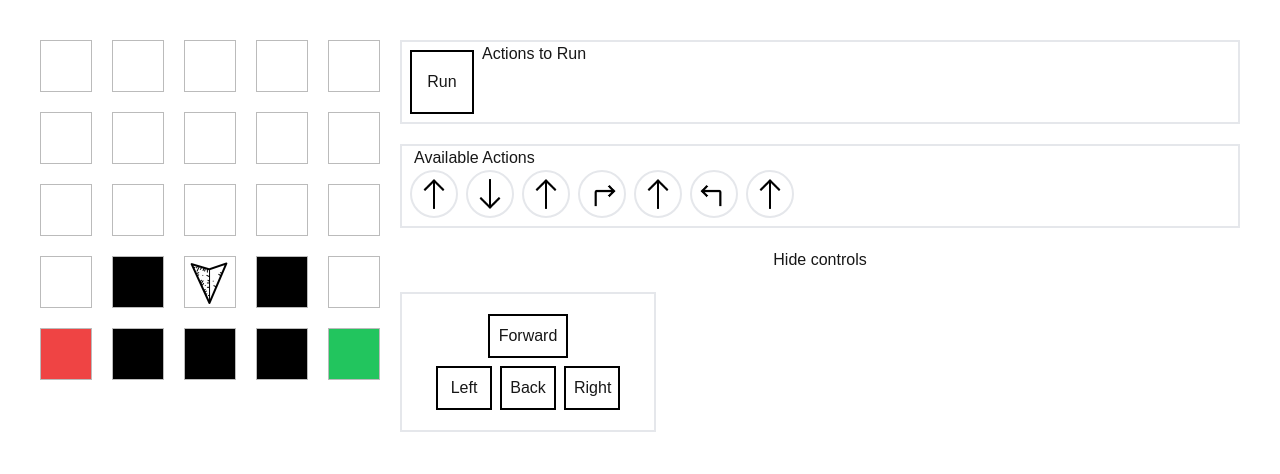
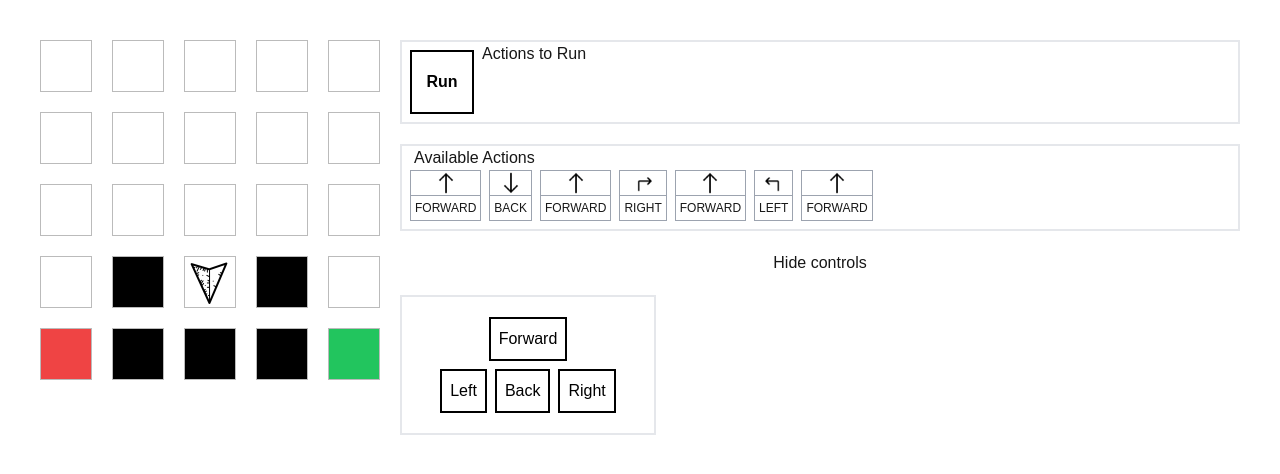
Before and after one commit to egorokunevich/pathfinder, a Next.js app: page / in a window 1280 px wide. Shown: the top 474 px of the page. Built offline with nearby package versions, Linux system fonts and the light colour scheme.

Commit message:
feat: style buttons, split some code into smaller components

```diff
--- a/src/components/Action/Action.tsx
+++ b/src/components/Action/Action.tsx
@@ -35,17 +35,19 @@ const getIcon = (action: TurnDirection | GoDirection) => {
   }
 
   return (
+    <div className="flex justify-center items-center w-full">
       <Image
         src={icon}
         alt={action + ' icon'}
         title={action}
-      width={36}
-      height={36}
+        width={24}
+        height={24}
         style={{
           // Rotate the 'Forward' icon if direction is 'Back'
           transform: `${action === GoDirection.Back ? 'rotate(180deg)' : ''}`,
         }}
       />
+    </div>
   );
 };
 
@@ -58,9 +60,12 @@ const Action = ({ action, id, toggleIsSelected }: ActionProps) => {
     <button
       key={id}
       onClick={handleClick}
-      className="p-1 rounded-full border-2 border-gray w-12 h-12"
+      className="border-1 border-gray-400  hover:border-gray-800 group hover:bg-amber-200 duration-100"
     >
       {getIcon(action)}
+      <div className="border-t-1 border-gray-400 group-hover:border-gray-800 w-full text-xs p-1 duration-100">
+        {action.toUpperCase()}
+      </div>
     </button>
   );
 };
--- /dev/null
+++ b/src/components/ActionsToRun/ActionsToRun.tsx
@@ -0,0 +1,43 @@
+import Action from '@/src/components/Action/Action';
+import Button from '@/src/components/Button';
+import { useActionStore } from '@/src/store';
+
+interface ActionsToRunProps {
+  onRun: () => void;
+}
+
+const ActionsToRun = ({ onRun }: ActionsToRunProps) => {
+  const { toggleSelectedActions, selectedActions } = useActionStore();
+
+  return (
+    <div className="flex gap-5 w-full p-2 relative min-h-20 items-center border-2 border-gray">
+      <span className="absolute left-20 top-0">Actions to Run</span>
+      {/* <button
+        onClick={onRun}
+        className="w-16 h-16 border-2 border-black p-2 bg-white font-semibold hover:bg-red-500 hover:text-white duration-100"
+      >
+        Run
+      </button> */}
+      <Button
+        onClick={onRun}
+        className="w-16 h-16 font-semibold hover:bg-red-500 hover:text-white"
+      >
+        Run
+      </Button>
+      <div className="flex gap-2 pt-4">
+        {selectedActions?.map((action) => {
+          return (
+            <Action
+              id={action.id}
+              key={action.id}
+              action={action.action}
+              toggleIsSelected={toggleSelectedActions}
+            />
+          );
+        })}
+      </div>
+    </div>
+  );
+};
+
+export default ActionsToRun;
--- /dev/null
+++ b/src/components/ActionsToRun/index.ts
@@ -0,0 +1 @@
+export { default } from './ActionsToRun';
--- /dev/null
+++ b/src/components/AvailableActions/AvailableActions.tsx
@@ -0,0 +1,32 @@
+import Action from '@/src/components/Action/Action';
+import { useActionStore } from '@/src/store';
+
+const AvailableActions = () => {
+  const { toggleSelectedActions, unselectedActions, selectedActions } =
+    useActionStore();
+
+  return (
+    <div className="flex gap-2 w-full p-2 relative min-h-20 items-center border-2 border-gray">
+      <span className="absolute left-3 top-0">Available Actions</span>
+      <div className="flex gap-2 pt-4">
+        {unselectedActions.map((action) => {
+          const isSelected = !!selectedActions.find(
+            (item) => item.id === action.id
+          );
+          return (
+            !isSelected && (
+              <Action
+                id={action.id}
+                key={action.id}
+                action={action.action}
+                toggleIsSelected={toggleSelectedActions}
+              />
+            )
+          );
+        })}
+      </div>
+    </div>
+  );
+};
+
+export default AvailableActions;
--- /dev/null
+++ b/src/components/AvailableActions/index.ts
@@ -0,0 +1 @@
+export { default } from './AvailableActions';
--- /dev/null
+++ b/src/components/Button/Button.tsx
@@ -0,0 +1,19 @@
+import { PropsWithChildren } from 'react';
+
+interface ButtonProps extends PropsWithChildren {
+  onClick: () => void;
+  className?: string;
+}
+
+const Button = ({ onClick, children, className }: ButtonProps) => {
+  return (
+    <button
+      onClick={onClick}
+      className={`border-2 border-black p-2 bg-white text-black duration-100 ${className}`}
+    >
+      {children}
+    </button>
+  );
+};
+
+export default Button;
--- /dev/null
+++ b/src/components/Button/index.ts
@@ -0,0 +1 @@
+export { default } from './Button';
--- a/src/components/Controls/Controls.tsx
+++ b/src/components/Controls/Controls.tsx
@@ -2,6 +2,7 @@
 
 import { useState } from 'react';
 
+import Button from '@/src/components/Button';
 import { GoDirection } from '@/src/enums/GoDirection';
 import { TurnDirection } from '@/src/enums/TurnDirection';
 import { useCoordinatesStore } from '@/src/store';
@@ -22,39 +23,39 @@ const Controls = () => {
 
       {showControls && (
         <div className="flex gap-2 content-center justify-center flex-wrap border-2 border-gray-200 w-64 p-5">
-          <button
-            className="border-2 border-black p-2 w-20 block"
+          <Button
             onClick={() => {
               move(GoDirection.Forward);
             }}
+            className="hover:bg-amber-200"
           >
             Forward
-          </button>
-          <div className="flex gap-2">
-            <button
-              className="border-2 border-black p-2  w-14"
+          </Button>
+          <div className="flex justify-center gap-2 w-full">
+            <Button
               onClick={() => {
                 rotate(TurnDirection.Left);
               }}
+              className="hover:bg-amber-200"
             >
               Left
-            </button>
-            <button
-              className="border-2 border-black p-2  w-14"
+            </Button>
+            <Button
               onClick={() => {
                 move(GoDirection.Back);
               }}
+              className="hover:bg-amber-200"
             >
               Back
-            </button>
-            <button
-              className="border-2 border-black p-2  w-14"
+            </Button>
+            <Button
               onClick={() => {
                 rotate(TurnDirection.Right);
               }}
+              className="hover:bg-amber-200"
             >
               Right
-            </button>
+            </Button>
           </div>
         </div>
       )}
--- a/src/components/TaskManager/TaskManager.tsx
+++ b/src/components/TaskManager/TaskManager.tsx
@@ -2,66 +2,29 @@
 
 import { useEffect } from 'react';
 
-import Action from '@/src/components/Action/Action';
+import ActionsToRun from '@/src/components/ActionsToRun';
+import AvailableActions from '@/src/components/AvailableActions';
 import { GoDirection } from '@/src/enums/GoDirection';
 import { useActionStore, useCoordinatesStore } from '@/src/store';
 
 const TaskManager = () => {
   const { move, rotate, level } = useCoordinatesStore();
 
-  const {
-    selectedActions,
-    unselectedActions,
-    toggleSelectedActions,
-    setUnselectedActions,
-  } = useActionStore();
+  const { selectedActions, setUnselectedActions } = useActionStore();
 
   // List of available actions
   const actionDirections = level.actions;
 
   useEffect(() => {
     setUnselectedActions(
-      actionDirections.map((act, i) => {
+      actionDirections.map((action, i) => {
         return {
-          id: act + i,
-          action: act,
+          id: action + i,
+          action,
         };
       })
     );
   }, []);
-
-  // Render available actions
-  const drawUnselectedActions = () => {
-    return unselectedActions.map((action) => {
-      const isSelected = !!selectedActions.find(
-        (item) => item.id === action.id
-      );
-      return (
-        !isSelected && (
-          <Action
-            id={action.id}
-            key={action.id}
-            action={action.action}
-            toggleIsSelected={toggleSelectedActions}
-          />
-        )
-      );
-    });
-  };
-
-  // Render actions that are selected to run
-  const drawSelectedActions = () => {
-    return selectedActions?.map((action) => {
-      return (
-        <Action
-          id={action.id}
-          key={action.id}
-          action={action.action}
-          toggleIsSelected={toggleSelectedActions}
-        />
-      );
-    });
-  };
 
   // TODO: Clear setTimeouts
   const runActions = () => {
@@ -81,21 +44,8 @@ const TaskManager = () => {
 
   return (
     <>
-      <div className="flex gap-5 w-full p-2 relative min-h-20 items-center border-2 border-gray">
-        <span className="absolute left-20 top-0">Actions to Run</span>
-        <button
-          onClick={runActions}
-          className="w-16 h-16 border-2 border-black p-2"
-        >
-          Run
-        </button>
-        <div className="flex gap-2 pt-4">{drawSelectedActions()}</div>
-      </div>
-
-      <div className="flex gap-2 w-full p-2 relative min-h-20 items-center border-2 border-gray">
-        <span className="absolute left-3 top-0">Available Actions</span>
-        <div className="flex gap-2 pt-4">{drawUnselectedActions()}</div>
-      </div>
+      <ActionsToRun onRun={runActions} />
+      <AvailableActions />
     </>
   );
 };
```
Lines whose indentation alone changed are shown as unchanged.
